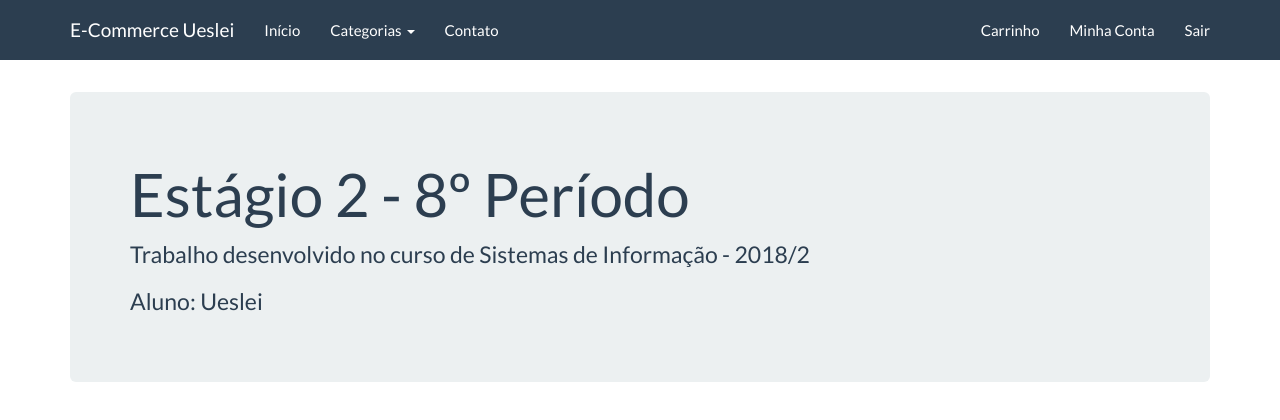
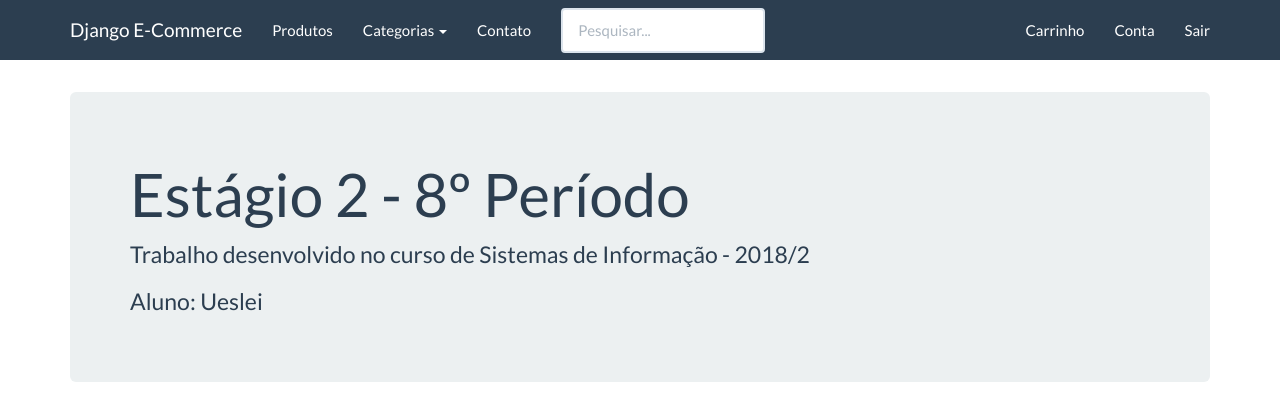
Before and after one commit to UesleiJf/ecommerce, a Django app: page / in a window 1280 px wide. Shown: the top 420 px of the page. Run offline with Django 3.2, Linux system fonts and the light colour scheme; the visitor is signed in with stand-in values (Sample User, id 1); data that the repository does not hold is empty; some libraries are stand-ins or nearby versions.

Commit message:
Fazendo busca/filtro nos produtos

```diff
--- a/core/templates/base.html
+++ b/core/templates/base.html
@@ -13,7 +13,7 @@
     <div class="navbar navbar-default navbar-fixed-top">
       <div class="container">
         <div class="navbar-header">
-          <a href="{% url 'index' %}" class="navbar-brand">E-Commerce Ueslei </a>
+          <a href="{% url 'index' %}" class="navbar-brand">Django E-Commerce</a>
           <button class="navbar-toggle" type="button" data-toggle="collapse" data-target="#navbar-main">
             <span class="icon-bar"></span>
             <span class="icon-bar"></span>
@@ -23,7 +23,7 @@
         <div class="navbar-collapse collapse" id="navbar-main">
           <ul class="nav navbar-nav">
             <li>
-              <a href="{% url 'index' %}">Início</a>
+              <a href="{% url 'catalog:product_list' %}">Produtos</a>
             </li>
             <li class="dropdown">
               <a class="dropdown-toggle" data-toggle="dropdown" href="{% url 'catalog:product_list' %}" id="download">Categorias <span class="caret"></span></a>
@@ -37,10 +37,15 @@
 				<a href="{% url 'contact' %}">Contato</a>
 			</li>
           </ul>
+		  <form class="navbar-form navbar-left" role="search" action="{% url 'catalog:product_list' %}">
+	        <div class="form-group">
+	          <input name="q" type="text" class="form-control" placeholder="Pesquisar..." />
+	        </div>
+	      </form>
           <ul class="nav navbar-nav navbar-right">
 			  <li><a href="{% url 'checkout:cart_item' %}">Carrinho</a></li>
 			{% if user.is_authenticated %}
-			<li><a href="{% url 'accounts:index' %}">Minha Conta</a></li>
+			<li><a href="{% url 'accounts:index' %}">Conta</a></li>
 			<li><a href="{% url 'logout' %}">Sair</a></li>
 			{% else %}
 			<li><a href="{% url 'login' %}">Entrar</a></li>
@@ -75,5 +80,6 @@
 	</div>
 	<script src="https://code.jquery.com/jquery-1.10.2.min.js"></script>
     <script src="{% static 'assets/bootstrap.min.js' %}"></script>
+	{% block scripts %}{% endblock %}
 </body>
 </html>
```
Also changed, not shown: catalog/views.py (+11 -1 lines). Lines whose indentation alone changed are shown as unchanged.
